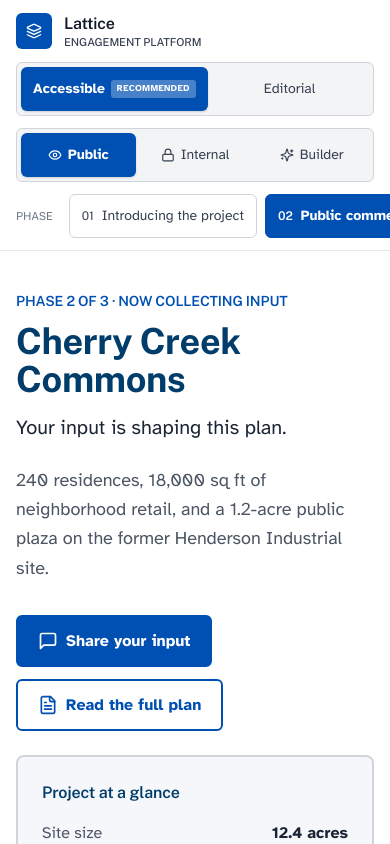
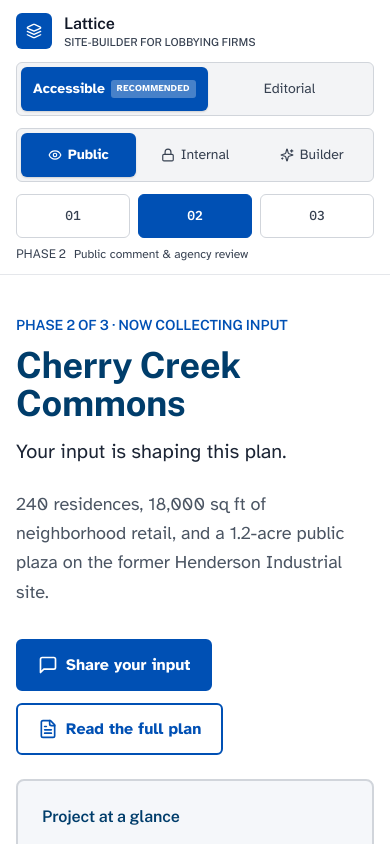
Before and after one commit to joeyough/lattice, a React (Vite) app: page / in a window 390 px wide. Shown: the top 844 px of the page. Built offline with nearby package versions, Linux system fonts and the light colour scheme.

Commit message:
Update App.jsx

```diff
--- a/src/App.jsx
+++ b/src/App.jsx
@@ -167,8 +167,8 @@ export default function App() {
 
   function body() {
     if (view === 'builder') return <BuilderConsole />;
-    if (styleVariant === 'A') return view === 'public' ? <StyleAPublic phase={phase} /> : <StyleAInternal phase={phase} />;
-    return view === 'public' ? <StyleBPublic phase={phase} /> : <StyleBInternal phase={phase} />;
+    if (view === 'internal') return <StyleBInternal phase={phase} />; // Internal dashboard is always the light/clean version, regardless of Design choice
+    return styleVariant === 'A' ? <StyleAPublic phase={phase} /> : <StyleBPublic phase={phase} />;
   }
 
   return (
@@ -190,9 +190,11 @@ export default function App() {
 
 function TopBar({ styleVariant, setStyleVariant, view, setView, phase, setPhase }) {
   const isA = styleVariant === 'A';
-  const isInternalDark = isA && view === 'internal';
-
-  const bg = isInternalDark ? 'bg-[#0A1628] border-white/10 text-stone-100'
+  const isBuilder = view === 'builder';
+  // Only Builder gets the dark engineering top bar. Internal stays light.
+  const dark = isBuilder;
+
+  const bg = isBuilder ? 'bg-[#070A12] border-white/10 text-stone-100'
     : isA ? 'bg-[#F5F0E6] border-stone-300 text-stone-900'
     : 'bg-white border-gray-200 text-gray-900';
 
@@ -203,7 +205,7 @@ function TopBar({ styleVariant, setStyleVariant, view, setView, phase, setPhase
       <div className="max-w-[1400px] mx-auto px-4 sm:px-6">
         {/* ROW 1 — wordmark always; Design + View on desktop (md+) only */}
         <div className="flex items-center gap-3 py-3">
-          <Wordmark isA={isA} dark={isInternalDark} />
+          <Wordmark isA={isA} dark={dark} />
 
           <div className="flex-1" />
 
@@ -222,7 +224,7 @@ function TopBar({ styleVariant, setStyleVariant, view, setView, phase, setPhase
                 ]}
                 onChange={setStyleVariant}
                 isA={isA}
-                dark={isInternalDark}
+                dark={dark}
               />
             </div>
             <SegmentedToggle
@@ -235,7 +237,7 @@ function TopBar({ styleVariant, setStyleVariant, view, setView, phase, setPhase
               ]}
               onChange={setView}
               isA={isA}
-              dark={isInternalDark}
+              dark={dark}
             />
           </div>
         </div>
@@ -255,7 +257,7 @@ function TopBar({ styleVariant, setStyleVariant, view, setView, phase, setPhase
             ]}
             onChange={setStyleVariant}
             isA={isA}
-            dark={isInternalDark}
+            dark={dark}
             fullWidth
           />
         </div>
@@ -272,17 +274,61 @@ function TopBar({ styleVariant, setStyleVariant, view, setView, phase, setPhase
             ]}
             onChange={setView}
             isA={isA}
-            dark={isInternalDark}
+            dark={dark}
             fullWidth
           />
         </div>
 
-        {/* ROW 3 — phase pills (scrollable on small screens). Hidden in Builder view. */}
-        {view !== 'builder' && (
-        <div className="pb-3 -mx-4 sm:-mx-6 px-4 sm:px-6 overflow-x-auto">
-          <div className="flex items-center gap-2 min-w-max">
+        {/* ROW 4 — Phase pills (only on Public; hidden on Internal & Builder). */}
+        {view === 'public' && (
+          <>
+            {/* Mobile: compact stepper — three small pills + active phase label. No horizontal scroll. */}
+            <div className="md:hidden pb-3">
+              <div className="flex items-center gap-2 mb-2">
+                {PHASES.map((p) => {
+                  const active = phase === p.id;
+                  const fg = active
+                    ? (isA ? '#F5F0E6' : '#FFFFFF')
+                    : (isA ? '#44403C' : '#374151');
+                  const bg = active
+                    ? (isA ? '#0A1628' : '#0050B4')
+                    : 'transparent';
+                  const bd = active
+                    ? (isA ? '#0A1628' : '#0050B4')
+                    : (isA ? 'rgba(28,25,23,0.18)' : '#D1D5DB');
+                  return (
+                    <button
+                      key={p.id}
+                      onClick={() => setPhase(p.id)}
+                      aria-label={`Phase ${p.id}: ${isA ? p.labelA : p.labelB}`}
+                      style={{
+                        flex: 1, minHeight: 44, padding: '8px 10px',
+                        borderRadius: isA ? 3 : 6,
+                        background: bg, color: fg,
+                        border: `1px solid ${bd}`,
+                        fontWeight: active ? 700 : 500,
+                        fontSize: 13,
+                        fontFamily: 'IBM Plex Mono, monospace',
+                        cursor: 'pointer',
+                        transition: 'background-color 0.15s, color 0.15s'
+                      }}
+                    >
+                      {String(p.id).padStart(2, '0')}
+                    </button>
+                  );
+                })}
+              </div>
+              <div className={`text-xs ${isA ? 'text-stone-700' : 'text-gray-700'}`}>
+                <span className={`${monoClass} uppercase tracking-[0.14em] mr-2`}>Phase {phase}</span>
+                <span>{isA ? PHASES[phase - 1].labelA : PHASES[phase - 1].labelB}</span>
+              </div>
+            </div>
+
+            {/* Desktop: full label pills */}
+            <div className="hidden md:block pb-3">
+              <div className="flex items-center gap-2">
                 <span className={`${monoClass} text-[11px] uppercase tracking-[0.18em] mr-2 whitespace-nowrap ${
-              isInternalDark ? 'text-stone-500' : isA ? 'text-stone-500' : 'text-gray-500'
+                  isA ? 'text-stone-500' : 'text-gray-500'
                 }`}>Phase</span>
                 {PHASES.map((p) => {
                   const active = phase === p.id;
@@ -296,13 +342,9 @@ function TopBar({ styleVariant, setStyleVariant, view, setView, phase, setPhase
                         isA ? 'rounded-sm' : 'rounded-md border'
                       } ${
                         active
-                      ? isInternalDark
-                        ? 'bg-[#C8501F] text-[#0A1628] font-semibold border-[#C8501F]'
-                        : isA
+                          ? isA
                             ? 'bg-[#0A1628] text-[#F5F0E6] font-semibold border-[#0A1628]'
                             : 'bg-[#0050B4] text-white font-semibold border-[#0050B4]'
-                      : isInternalDark
-                        ? 'text-stone-400 hover:text-stone-100 border-white/10'
                           : isA
                             ? 'text-stone-600 hover:text-stone-900 border-transparent'
                             : 'text-gray-700 hover:bg-gray-50 border-gray-300'
@@ -315,13 +357,14 @@ function TopBar({ styleVariant, setStyleVariant, view, setView, phase, setPhase
                         <span className="text-sm">{label}</span>
                       </div>
                       {!isA && (
-                    <div className="text-[11px] mt-0.5 hidden md:block">{sub}</div>
+                        <div className="text-[11px] mt-0.5">{sub}</div>
                       )}
                     </button>
                   );
                 })}
               </div>
             </div>
+          </>
         )}
       </div>
     </div>
@@ -341,7 +384,7 @@ function Wordmark({ isA, dark }) {
         <div className={`${isA ? 'font-mono-a' : 'font-display-b'} text-[11px] uppercase tracking-[0.14em] truncate font-medium ${
           dark ? 'text-stone-300' : isA ? 'text-stone-700' : 'text-gray-700'
         }`}>
-          Engagement Platform
+          Site-Builder for Lobbying Firms
         </div>
       </div>
     </div>
@@ -366,7 +409,9 @@ function SegmentedToggle({ label, value, options, onChange, isA, dark, fullWidth
     if (v === 'internal') return isA
       ? { bg: '#1A2842', fg: '#F5F0E6' }   // Editorial: lighter navy variant — same family as Public navy
       : { bg: '#003D6B', fg: '#FFFFFF' };  // Accessible: darker blue — same family as Public blue
-    if (v === 'builder') return { bg: '#0A0E1A', fg: '#5CFFB8', ring: '#5CFFB8' };
+    if (v === 'builder') return dark
+      ? { bg: '#5CFFB8', fg: '#0A0E1A' }                              // dark top bar: bright cyan pill pops
+      : { bg: '#0A0E1A', fg: '#5CFFB8', ring: '#5CFFB8' };            // light top bar: dark pill with cyan ring
     return theme.activeDefault;
   }
 
@@ -613,7 +658,7 @@ function DocLibraryA({ compact }) {
       </div>
       <div className="flex items-center gap-2 mb-6">
         <Shield className="w-3 h-3 text-stone-500 flex-shrink-0" />
-        <span className="font-mono-a text-[10px] uppercase tracking-[0.16em] text-stone-500">Every answer cites the source. We don\u2019t generate zoning claims.</span>
+        <span className="font-mono-a text-[10px] uppercase tracking-[0.16em] text-stone-500">Every answer cites the source. We don’t generate zoning claims.</span>
       </div>
       <div className="grid grid-cols-12 gap-4">
         <div className="col-span-12 lg:col-span-3 flex flex-col gap-2">
@@ -731,8 +776,8 @@ function CommentsA() {
 
 function ResponsivenessA({ compact }) {
   return (
-    <SectionA title="How we\u2019re listening" mono={compact ? '04' : '02'}>
-      <p className="text-stone-700 max-w-2xl mb-6 leading-relaxed">Every concern is tagged, clustered, and reviewed weekly. Here\u2019s what changed.</p>
+    <SectionA title="How we’re listening" mono={compact ? '04' : '02'}>
+      <p className="text-stone-700 max-w-2xl mb-6 leading-relaxed">Every concern is tagged, clustered, and reviewed weekly. Here’s what changed.</p>
       <div className="border border-stone-300 bg-white/40 rounded-sm overflow-hidden">
         <div className="grid grid-cols-12 gap-4 px-4 sm:px-5 py-3 border-b border-stone-300 bg-white/30">
           <div className="col-span-12 sm:col-span-4 font-mono-a text-[10px] uppercase tracking-[0.18em] text-stone-500">You said</div>
@@ -1198,7 +1243,7 @@ function VisionB() {
     { icon: Trees, t: '1.2-acre public plaza', s: 'Permanently dedicated open space with a farmers-market easement and a maintenance endowment.' }
   ];
   return (
-    <SectionB kicker="What\u2019s being proposed" title="What we want to build" intro="Three components, all designed to fit the character of the Linden Avenue corridor.">
+    <SectionB kicker="What’s being proposed" title="What we want to build" intro="Three components, all designed to fit the character of the Linden Avenue corridor.">
       <div className="grid grid-cols-12 gap-4 sm:gap-6">
         {items.map((c, i) => (
           <article key={i} className="col-span-12 md:col-span-4 rounded-lg border-2 p-6" style={{ borderColor: B.border, background: B.bg }}>
@@ -1218,7 +1263,7 @@ function DocLibraryB({ compact }) {
   const [q, setQ] = useState('');
   const [answer, setAnswer] = useState(null);
   return (
-    <SectionB kicker="Documents & answers" title="Have a question? Ask the project documents." intro="Type any question. Every answer links back to the document it came from — the Comprehensive Plan, the Zoning Code, or the project\u2019s own filings.">
+    <SectionB kicker="Documents & answers" title="Have a question? Ask the project documents." intro="Type any question. Every answer links back to the document it came from — the Comprehensive Plan, the Zoning Code, or the project’s own filings.">
       <div className="rounded-lg border-2 mb-3 flex items-stretch" style={{ borderColor: B.borderStrong, background: B.bg }}>
         <div className="flex items-center pl-4"><Search className="w-5 h-5" style={{ color: B.textMuted }} /></div>
         <input value={q} onChange={(e)=>setQ(e.target.value)}
@@ -1401,7 +1446,7 @@ const BField = ({ label, hint, children }) => (
 
 function ResponsivenessB({ compact }) {
   return (
-    <SectionB kicker="How we\u2019re listening" title="What changed because of your feedback" intro="Every concern raised on this site is tagged and reviewed weekly. Here is what changed in the plan, and which city document supports the change.">
+    <SectionB kicker="How we’re listening" title="What changed because of your feedback" intro="Every concern raised on this site is tagged and reviewed weekly. Here is what changed in the plan, and which city document supports the change.">
       <div className="rounded-lg border-2 overflow-hidden" style={{ borderColor: B.border, background: B.bg }}>
         {/* Desktop table */}
         <table className="hidden md:table w-full">
@@ -1492,7 +1537,7 @@ function FAQB() {
     ['What happens at the hearing?',  'The Planning Commission reviews the project and makes a recommendation. The City Council then holds the final vote.']
   ];
   return (
-    <SectionB kicker="FAQ" title="Common questions" intro="If you don\u2019t see your question here, send it to the project team and we will add it.">
+    <SectionB kicker="FAQ" title="Common questions" intro="If you don’t see your question here, send it to the project team and we will add it.">
       <div className="space-y-3">
         {faqs.map(([q, a], i) => (
           <details key={i} className="rounded-lg border-2 p-5 group" style={{ borderColor: B.border, background: B.bg }}>
```
Lines whose indentation alone changed are shown as unchanged.
